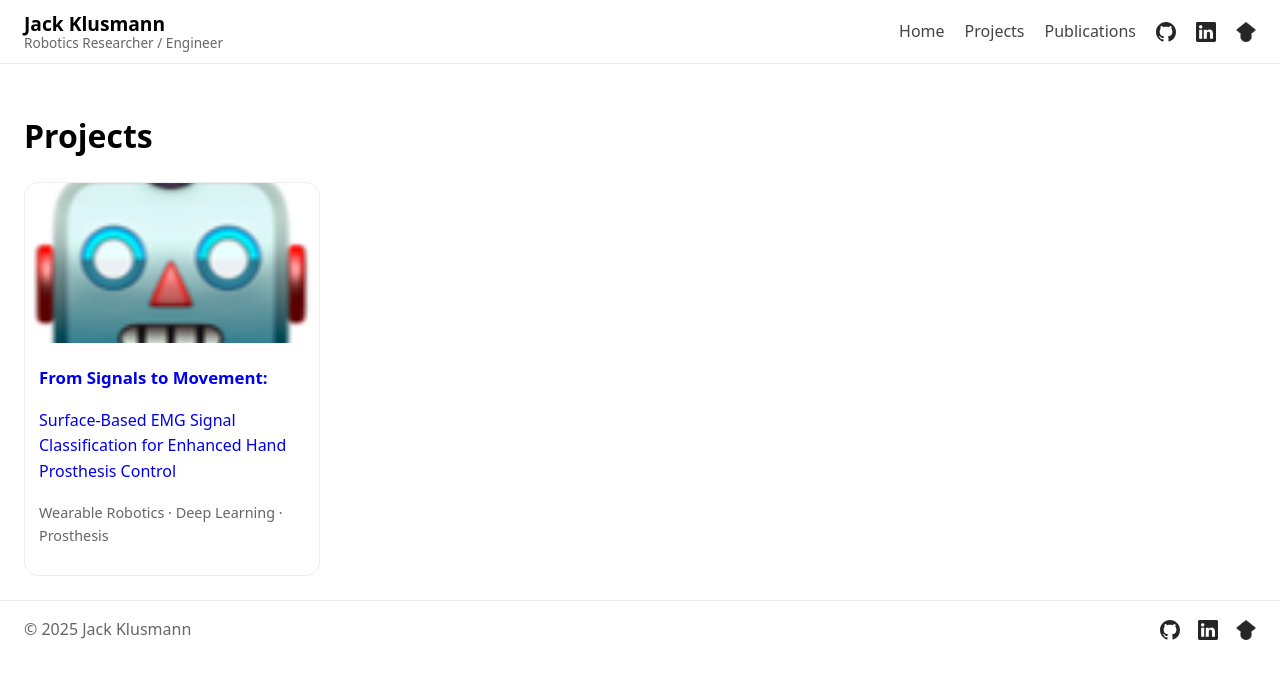
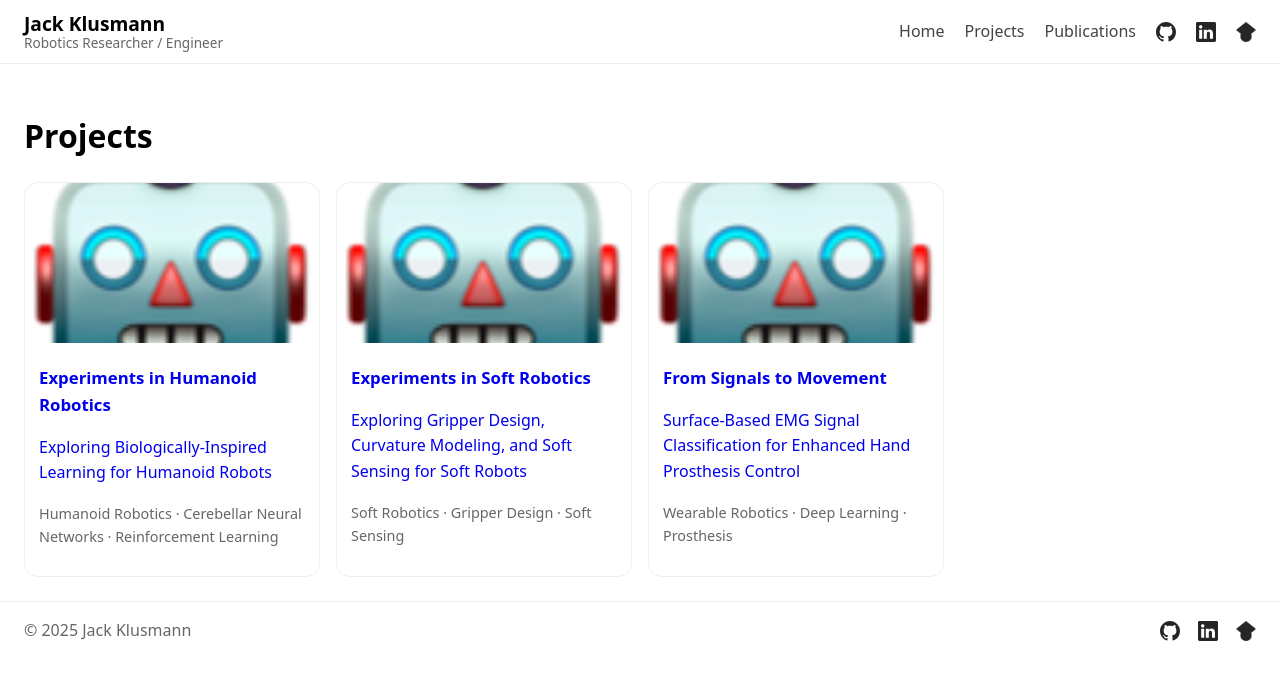
Before and after one commit to Jack-Klusmann/jack-klusmann.github.io, a Jekyll site: the page built from projects.md, in a window 1280 px wide. Shown: the top 680 px of the page. Built offline with Jekyll 4.4.1, drawn with Linux system fonts in a browser that asks for light colours.

Commit message:
Added more project previews

```diff
--- a/_layouts/project.html
+++ b/_layouts/project.html
@@ -5,7 +5,7 @@ layout: default
   <h1>{{ page.title }}</h1>
   {%- if page.tags %}<p class="tags">{{ page.tags | join: ' · ' }}</p>{% endif %}
   {%- if page.hero %}
-    <img class="hero" src="{{ page.hero | relative_url }}" alt="">
+    <!-- <img class="hero" src="{{ page.hero | relative_url }}" alt=""> -->
   {%- endif %}
   {{ content }}
 
--- /dev/null
+++ b/_projects/experiments_in_humanoid_robotics.md
@@ -0,0 +1,9 @@
+---
+title: "Experiments in Humanoid Robotics"
+short: "Exploring Biologically-Inspired Learning for Humanoid Robots"
+tags: ["Humanoid Robotics", "Cerebellar Neural Networks", "Reinforcement Learning"]
+hero: "/assets/robot.png"
+thumb: "/assets/robot.png"
+---
+
+TODO
--- /dev/null
+++ b/_projects/experiments_in_soft_robotics.md
@@ -0,0 +1,9 @@
+---
+title: "Experiments in Soft Robotics"
+short: "Exploring Gripper Design, Curvature Modeling, and Soft Sensing for Soft Robots"
+tags: ["Soft Robotics", "Gripper Design", "Soft Sensing"]
+hero: "/assets/robot.png"
+thumb: "/assets/robot.png"
+---
+
+TODO
```
Also changed, not shown: _projects/from_signals_to_movement.md (+2 -2 lines), 1 other file.
